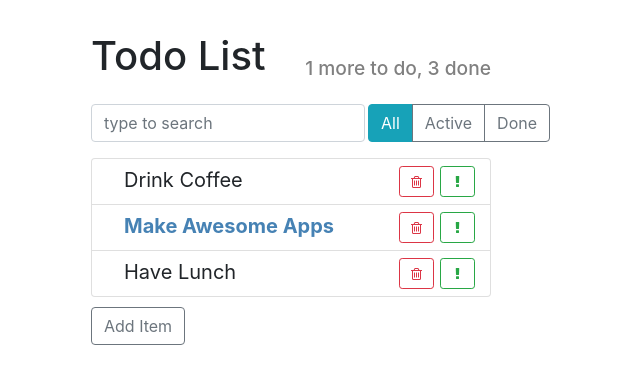
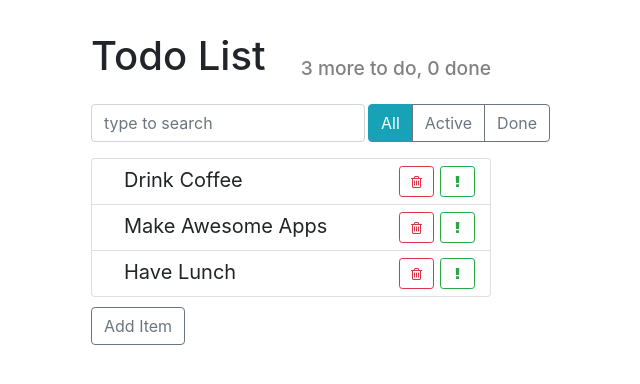
Before and after one commit to burdianov/todo, a React (Create React App) app: page / in a window 1280 px wide. Shown: the top 384 px of the page, without its empty margins (349-989 px from the left). Built offline with nearby package versions, Linux system fonts and the light colour scheme.

Commit message:
setState() update elements

```diff
--- a/src/components/App/App.js
+++ b/src/components/App/App.js
@@ -13,11 +13,20 @@ class App extends Component {
 
   state = {
     todoData: [
-      { label: "Drink Coffee", important: false, id: 1 },
-      { label: "Make Awesome Apps", important: true, id: 2 },
-      { label: "Have Lunch", important: false, id: 3 }
+      this.createTodoItem("Drink Coffee"),
+      this.createTodoItem("Make Awesome Apps"),
+      this.createTodoItem("Have Lunch")
     ]
   };
+
+  createTodoItem(label) {
+    return {
+      label,
+      important: false,
+      done: false,
+      id: this.maxId++
+    };
+  }
 
   deleteItem = id => {
     this.setState(({ todoData }) => {
@@ -35,11 +44,7 @@ class App extends Component {
   };
 
   addItem = text => {
-    const newItem = {
-      label: text,
-      important: false,
-      id: this.maxId++
-    };
+    const newItem = this.createTodoItem(text);
 
     this.setState(({ todoData }) => {
       const newArray = [...todoData, newItem];
@@ -49,25 +54,46 @@ class App extends Component {
     });
   };
 
+  toggleProperty(arr, id, propName) {
+    const index = arr.findIndex(el => el.id === id);
+
+    const oldItem = arr[index];
+    const newItem = { ...oldItem, [propName]: !oldItem[propName] };
+
+    return [...arr.slice(0, index), newItem, ...arr.slice(index + 1)];
+  }
+
   onToggleImportant = id => {
-    console.log("Toggle Important ", id);
+    this.setState(({ todoData }) => {
+      return {
+        todoData: this.toggleProperty(todoData, id, "important")
+      };
+    });
   };
 
   onToggleDone = id => {
-    console.log("Toggle Done ", id);
+    this.setState(({ todoData }) => {
+      return {
+        todoData: this.toggleProperty(todoData, id, "done")
+      };
+    });
   };
 
   render() {
+    const { todoData } = this.state;
+    const doneCount = todoData.filter(el => el.done).length;
+    const todoCount = todoData.length - doneCount;
+
     return (
       <div className="todo-app">
-        <AppHeader toDo={1} done={3} />
+        <AppHeader toDo={todoCount} done={doneCount} />
         <div className="top-panel d-flex">
           <SearchPanel />
           <ItemStatusFilter />
         </div>
 
         <TodoList
-          todos={this.state.todoData}
+          todos={todoData}
           onDeleted={this.deleteItem}
           onToggleImportant={this.onToggleImportant}
           onToggleDone={this.onToggleDone}
```
